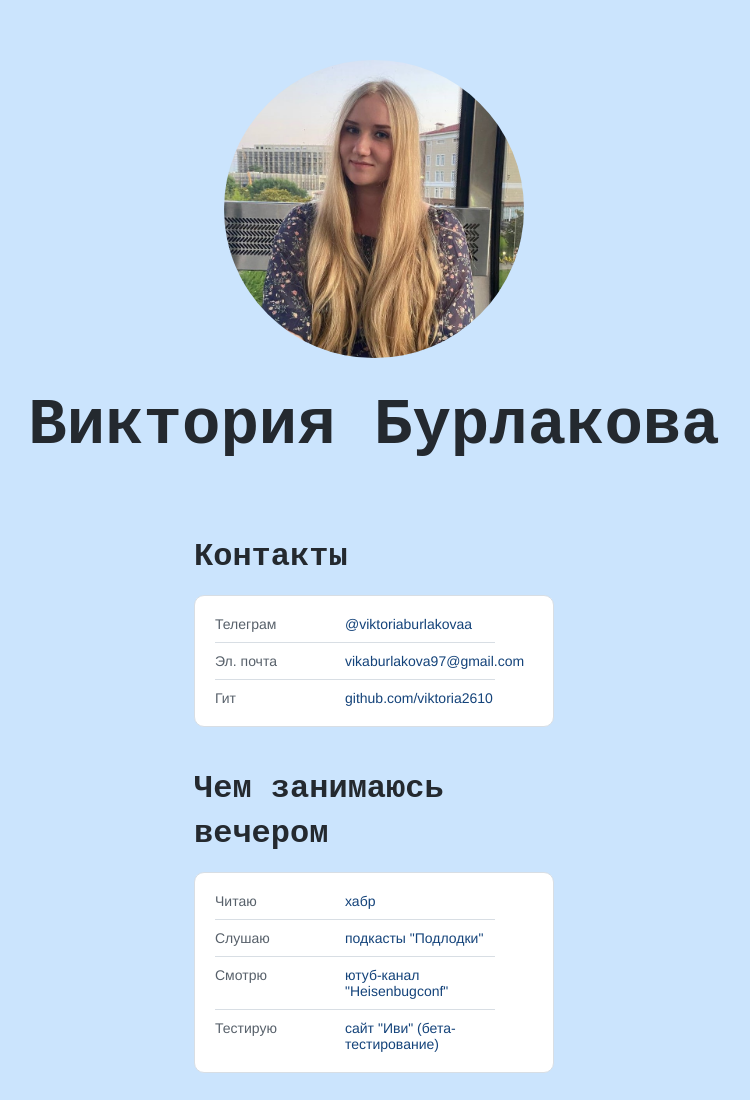
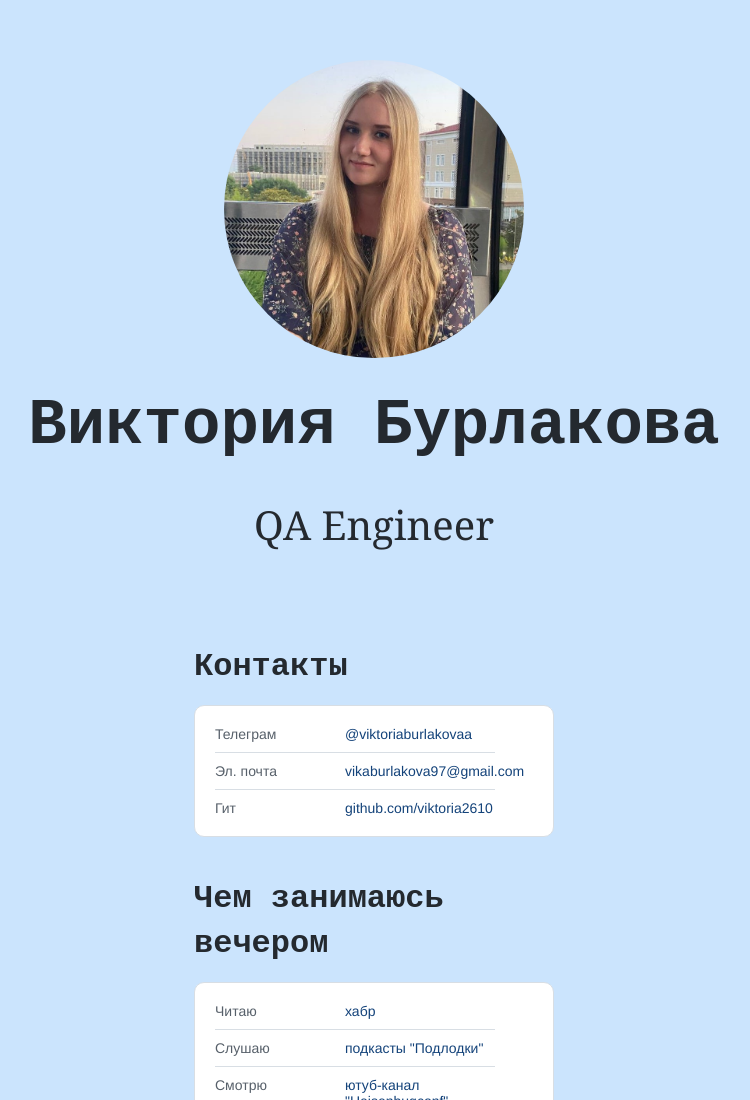
Before and after one commit to viktoria2610/CV, a plain HTML site: page index.html in a window 1280 px wide. Shown: the top 1100 px of the page, without its empty margins (266-1016 px from the left). Drawn offline with Linux system fonts and the light colour scheme.

Commit message:
Добавила эмоджи в кредо и профессию

```diff
--- a/index.html
+++ b/index.html
@@ -13,6 +13,7 @@
     <header class="header">
       <img src="./avatar.png" alt="avatar" class="header__avatar" />
       <h1 class="header__title">Виктория Бурлакова</h1>
+      <p class="header__qa"> QA Engineer </p>
     </header>
     <main>
       <section class="links">
--- a/js.js
+++ b/js.js
@@ -3,5 +3,5 @@ const button = document.querySelector('button');
 
 /* Тут на кнопку навешиваем обрабочик, который ждёт клика и тогда запустит логику */
 button.addEventListener('click', function() {
-	alert('Ставьте цели и достигайте их')
+	alert('Ставьте цели и достигайте их ☝️')
 })
--- a/style.css
+++ b/style.css
@@ -17,6 +17,13 @@ body {
   margin:auto;
   max-width: 300px;
   border-radius: 50%;
+}
+
+.header__qa{
+  font-family: Georgia, 'Times New Roman', Times, serif;
+  line-height: 1;
+  text-align: center;
+  font-size: 40px;
 }
 
 .header__title {
```
